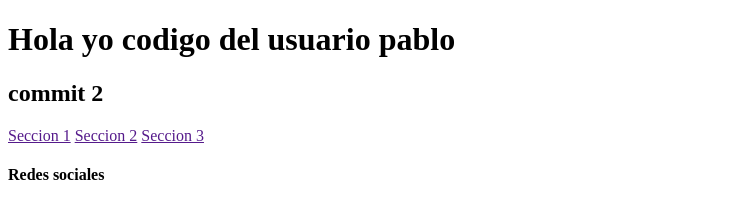
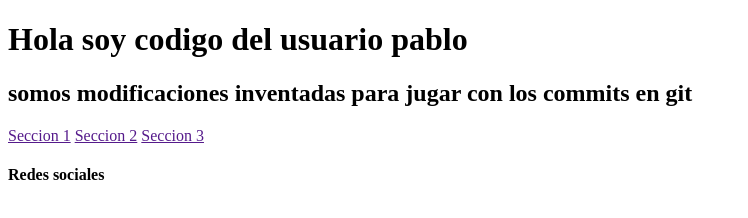
Before and after one commit to Pablo-Meza/Configuracion-Git, a plain HTML site: page index.html in a window 1280 px wide. Shown: the whole page, without its empty margins (0-748 px from the left). Drawn offline with Linux system fonts and the light colour scheme.

Commit message:
Agregamos readme

```diff
--- a/index.html
+++ b/index.html
@@ -7,8 +7,8 @@
     <title>Primer archivo user pablo</title>
 </head>
 <body>
-    <h1>Hola yo codigo del usuario pablo</h1>
-    <h2>commit 2</h2>
+    <h1>Hola soy codigo del usuario pablo</h1>
+    <h2>somos modificaciones inventadas para jugar con los commits en git</h2>
     <nav>
         <a href="">Seccion 1</a>
         <a href="">Seccion 2</a>
```
Also changed, not shown: 2 other files.
